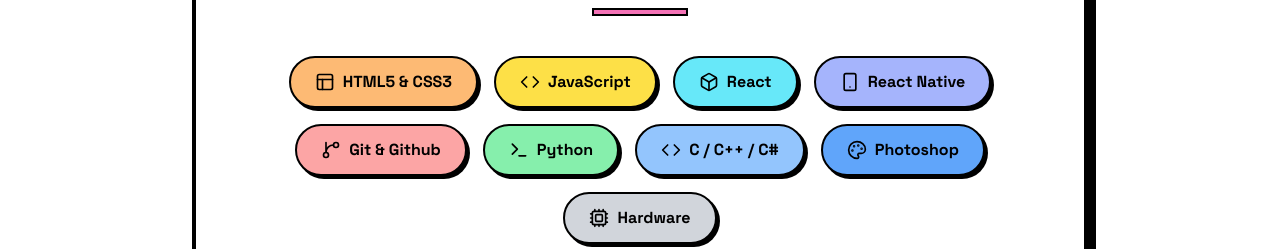
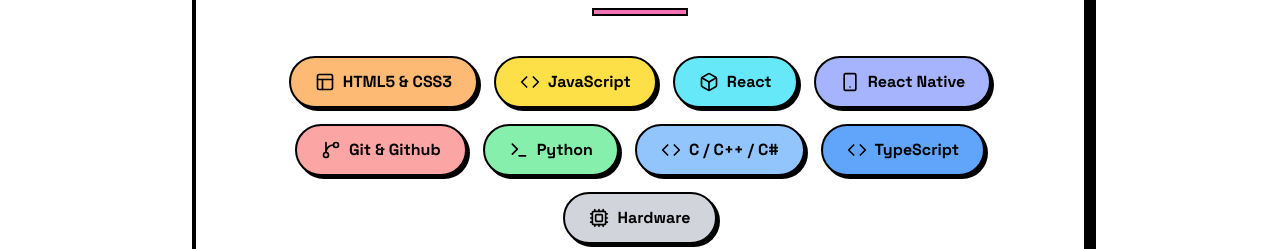
Before and after one commit to leonardobrahim/leonardo-brahim-portfolio, a React (Vite) app: page / in a window 1280 px wide. Shown: the part 980-1229 px from the top of the page. Built offline with nearby package versions, Linux system fonts and the light colour scheme.

Commit message:
Update constants.ts

```diff
--- a/constants.ts
+++ b/constants.ts
@@ -34,7 +34,7 @@
   { name: "Git & Github", icon: GitBranch, color: "bg-red-300" },
   { name: "Python", icon: Terminal, color: "bg-green-300" },
   { name: "C / C++ / C#", icon: Code, color: "bg-blue-300" },
-  { name: "Photoshop", icon: Palette, color: "bg-blue-400" },
+  { name: "TypeScript", icon: Code, color: "bg-blue-400" },
   { name: "Hardware", icon: Cpu, color: "bg-gray-300" },
 ];
 
```
